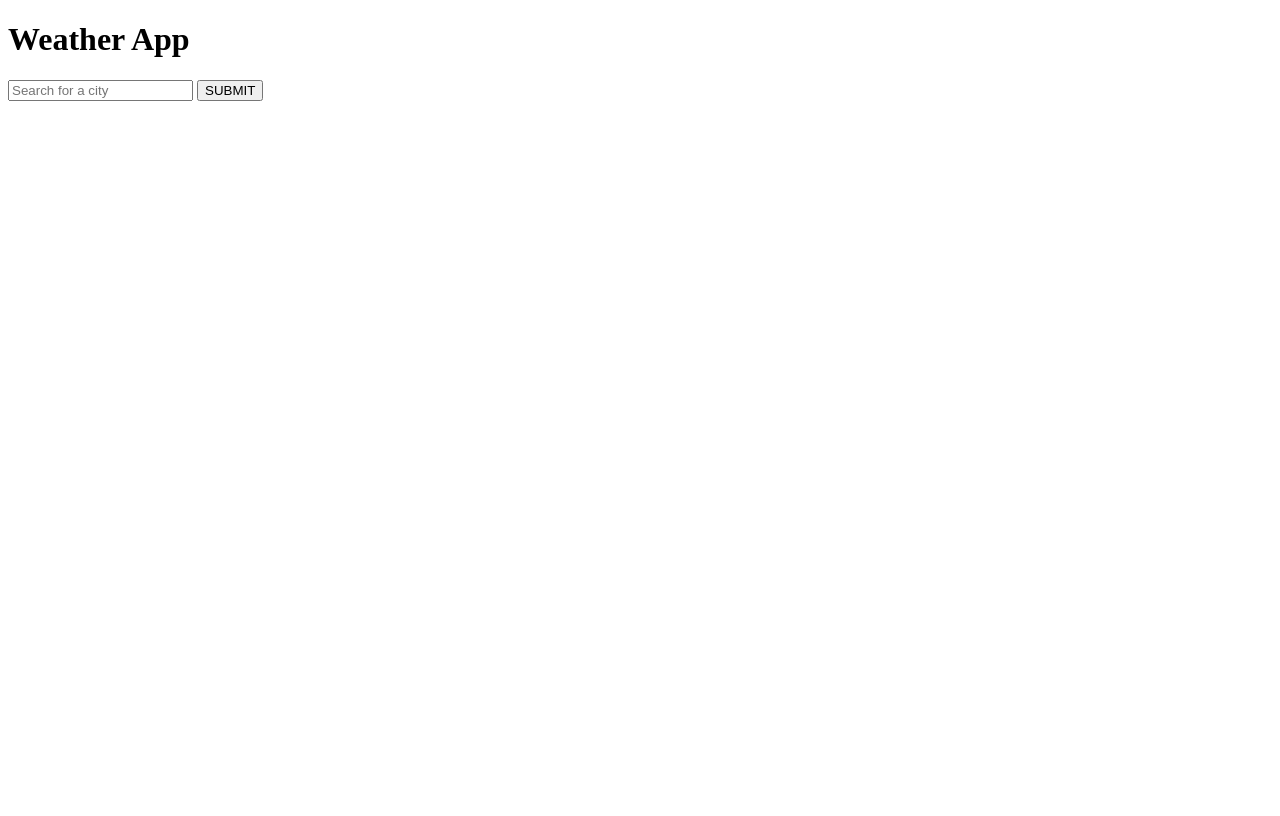
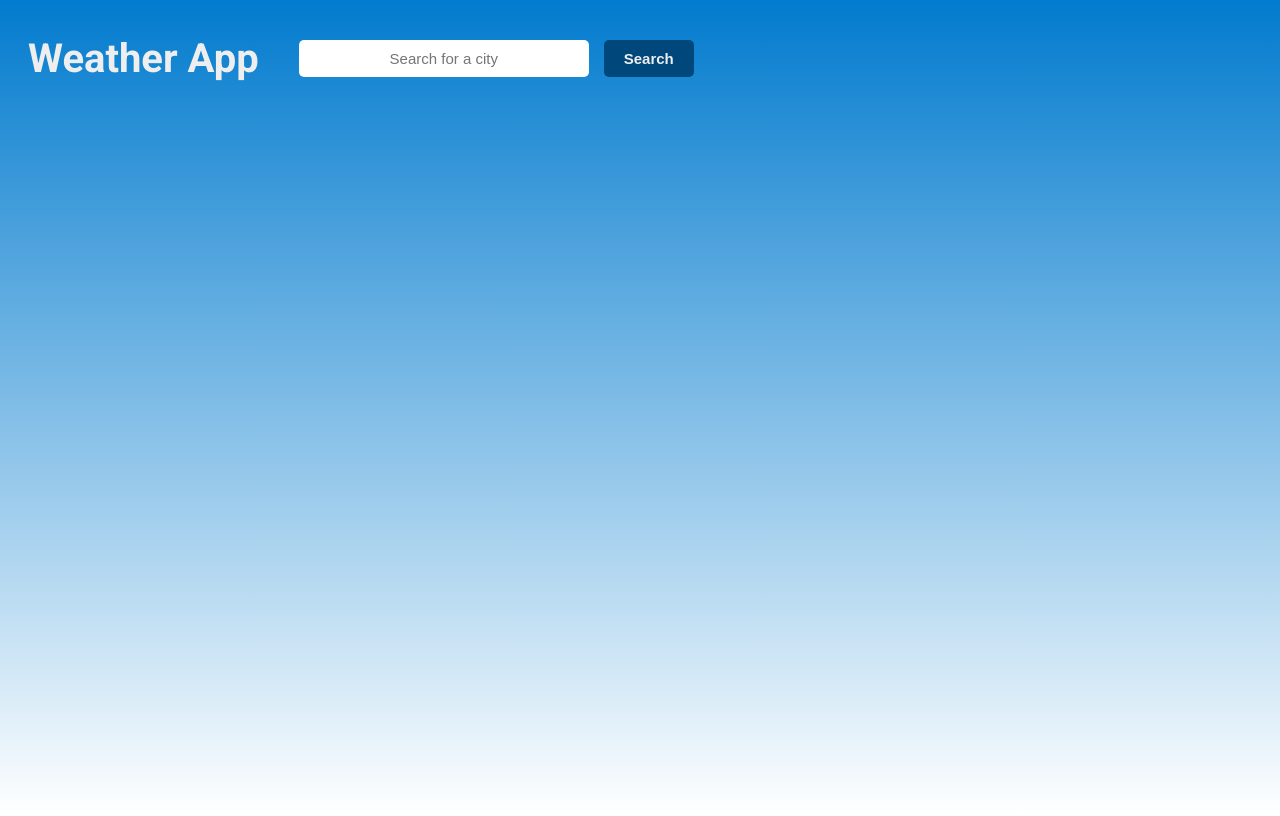
Before and after one commit to johnmichael-tolentino/weather, a website with bundled scripts: page public/index.html in a window 1280 px wide. Built offline with nearby package versions, Linux system fonts and the light colour scheme.

Commit message:
Added styling

```diff
--- a/public/index.html
+++ b/public/index.html
@@ -3,6 +3,9 @@
 	<head>
 		<meta charset="UTF-8" />
 		<meta name="viewport" content="width=device-width, initial-scale=1.0" />
+		<style>
+			@import url('https://fonts.googleapis.com/css2?family=Roboto:wght@300;400;700&display=swap');
+		</style>
 		<title>Weather App</title>
 	</head>
 	<body>
@@ -10,7 +13,7 @@
 			<h1>Weather App</h1>
 			<form>
 				<input type="text" id="location" placeholder="Search for a city" autocomplete="off" />
-				<input type="submit" value="SUBMIT" />
+				<input type="submit" value="Search"/>
 			</form>
 		</header>
 
--- a/src/index.js
+++ b/src/index.js
@@ -1,3 +1,4 @@
+import './styles/index.css'
 import { fetchWeather } from '../src/scripts/fetchWeather';
 import { createWeatherItem } from '../src/scripts/createWeatherItem';
 import { displayWeather } from '../src/scripts/displayWeather';
--- a/src/scripts/createWeatherItem.js
+++ b/src/scripts/createWeatherItem.js
@@ -1,3 +1,5 @@
+import '../styles/createWeatherItem.css';
+
 export const createWeatherItem = ({ cityName, temp, icon, desc }) => {
 	const createElements = () => {
 		return ['div', 'h2', 'img', 'section', 'h1', 'h3'].map((elem) => {
@@ -10,6 +12,7 @@ export const createWeatherItem = ({ cityName, temp, icon, desc }) => {
 
 		// Add attributes.
 		div.id = cityName;
+		div.className = 'weather-item';
 		h2.className = 'city-name';
 		img.className = 'icon';
 		section.className = 'content';
--- a/src/scripts/displayWeather.js
+++ b/src/scripts/displayWeather.js
@@ -1,3 +1,5 @@
+import '../styles/displayWeather.css';
+
 export const displayWeather = (weatherItem) => {
 	const weatherDisplay = document.querySelector('#weather-display');
 	weatherDisplay.appendChild(weatherItem);
--- /dev/null
+++ b/src/styles/createWeatherItem.css
@@ -0,0 +1,12 @@
+.weather-item {
+	display: flex;
+	flex-direction: column;
+	align-items: center;
+	min-width: 200px;
+	padding: 2rem 1rem;
+	border: none;
+	border-radius: 10px;
+	box-shadow: 1rem 1rem;
+	background-color: #eee;
+	color: #00487c;
+}
--- /dev/null
+++ b/src/styles/displayWeather.css
@@ -0,0 +1,8 @@
+#weather-display {
+	display: grid;
+	grid-template-columns: repeat(4, 1fr);
+	row-gap: 2.5rem;
+	margin-bottom: 5rem;
+	justify-items: center;
+	text-align: center;
+}
--- /dev/null
+++ b/src/styles/index.css
@@ -0,0 +1,56 @@
+/* Universal */
+html {
+	box-sizing: border-box;
+	margin: 0;
+	padding: 0;
+	font-size: 10px;
+	font-family: 'Roboto', sans-serif;
+}
+
+body {
+	min-height: 100vh;
+	background: rgb(255, 255, 255);
+	background: linear-gradient(0deg, rgba(255, 255, 255, 1) 0%, rgba(2, 123, 206, 1) 100%);
+	background-size: cover;
+	color: #eee;
+	font-size: 20px;
+}
+
+/* Heading */
+header {
+	display: flex;
+	flex-direction: row;
+	justify-content: flex-start;
+	align-items: center;
+}
+
+header > h1,
+form {
+	padding: 0 2rem;
+}
+
+/* Utilities */
+input {
+	border: none;
+	border-radius: 5px;
+	padding: 1rem 2rem;
+	font-size: 1.5rem;
+}
+
+input[type='text'] {
+	width: 250px;
+	text-align: center;
+}
+
+input[type='submit'] {
+	margin-left: 1rem;
+	border: none;
+	background-color: #00487c;
+	color: #eee;
+	font-weight: bold;
+}
+
+input[type='submit']:hover {
+	opacity: 95%;
+	cursor: pointer;
+}
```
